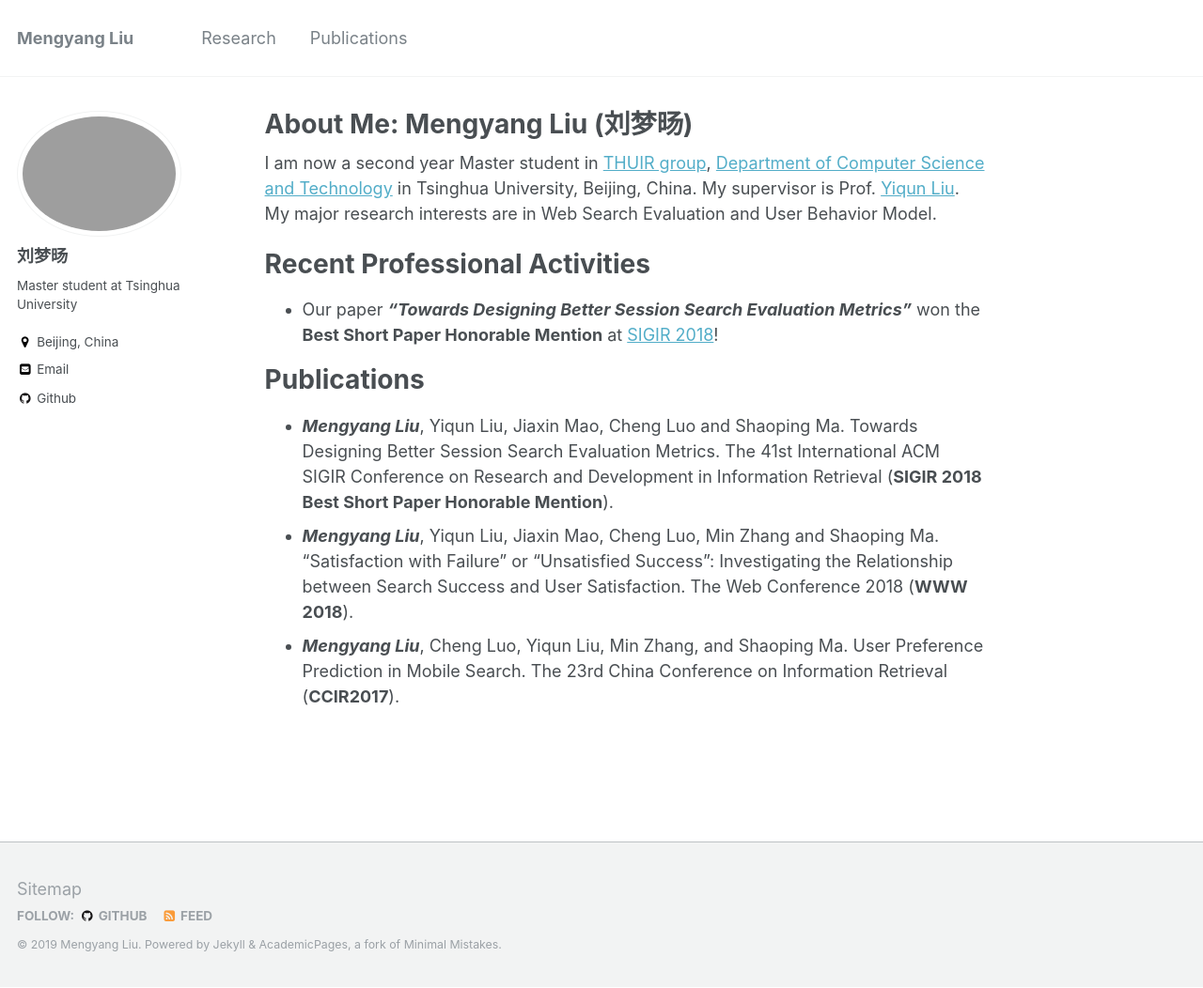
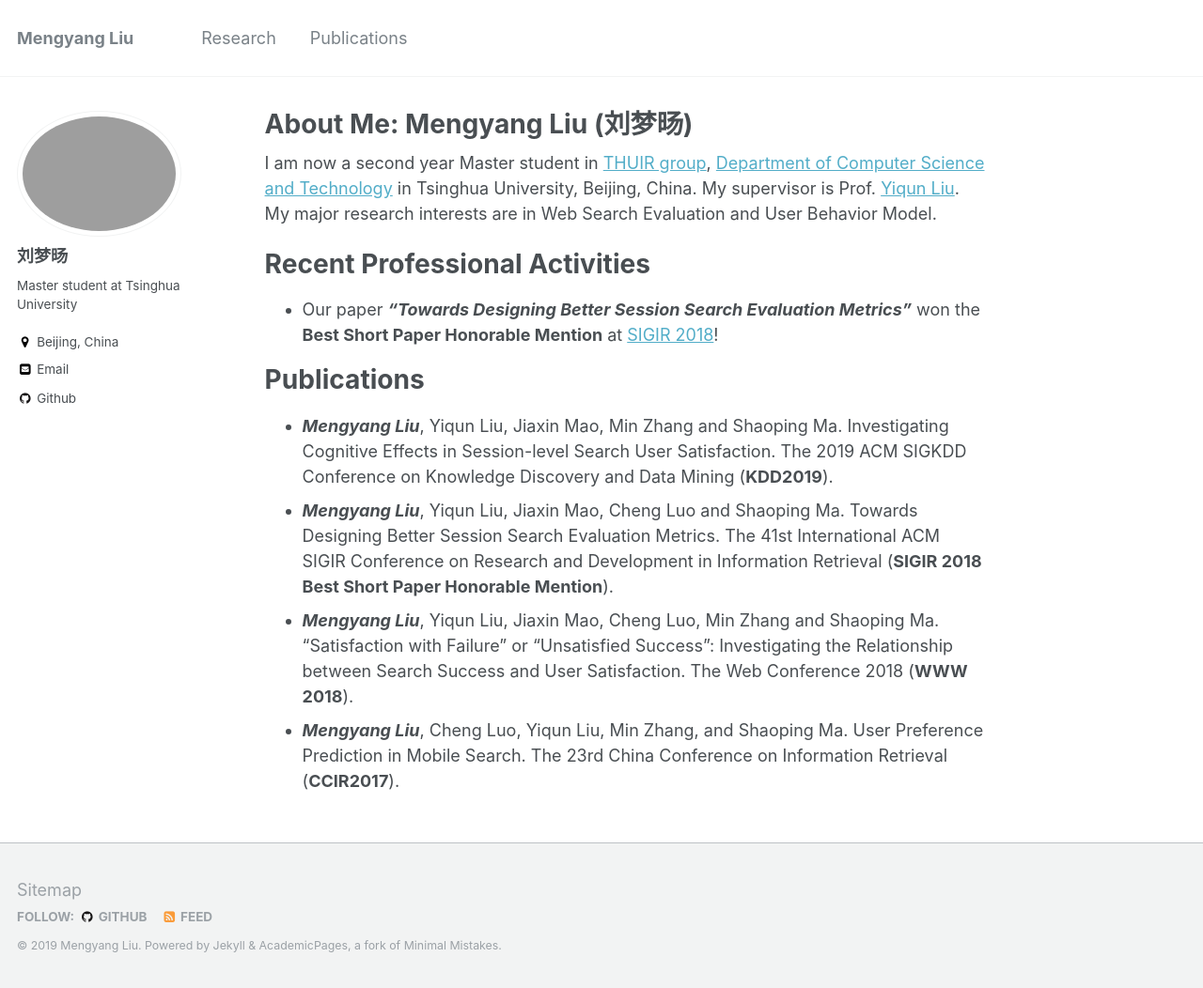
Before and after one commit to liumengyang13/liumengyang13.github.io, a Jekyll site: the page built from _pages/about.md, in a window 1280 px wide and 1052 px high. Shown: the whole window at 94% size. Built offline with Jekyll 4.4.1, drawn with Linux system fonts in a browser that asks for light colours.

Commit message:
Update about.md

```diff
--- a/_pages/about.md
+++ b/_pages/about.md
@@ -16,6 +16,7 @@ Recent Professional Activities
 
 Publications
 ======
+* ***Mengyang Liu***, Yiqun Liu, Jiaxin Mao, Min Zhang and Shaoping Ma. Investigating Cognitive Effects in Session-level Search User Satisfaction. The 2019 ACM SIGKDD Conference on Knowledge Discovery and Data Mining (**KDD2019**).
 * ***Mengyang Liu***, Yiqun Liu, Jiaxin Mao, Cheng Luo and Shaoping Ma. Towards Designing Better Session Search Evaluation Metrics. The 41st International ACM SIGIR Conference on Research and Development in Information Retrieval (**SIGIR 2018 Best Short Paper Honorable Mention**).
 * ***Mengyang Liu***, Yiqun Liu, Jiaxin Mao, Cheng Luo, Min Zhang and Shaoping Ma. "Satisfaction with Failure" or "Unsatisfied Success": Investigating the Relationship between Search Success and User Satisfaction. The Web Conference 2018 (**WWW 2018**).
 * ***Mengyang Liu***, Cheng Luo, Yiqun Liu, Min Zhang, and Shaoping Ma. User Preference Prediction in Mobile Search. The 23rd China Conference on Information Retrieval (**CCIR2017**).
```
